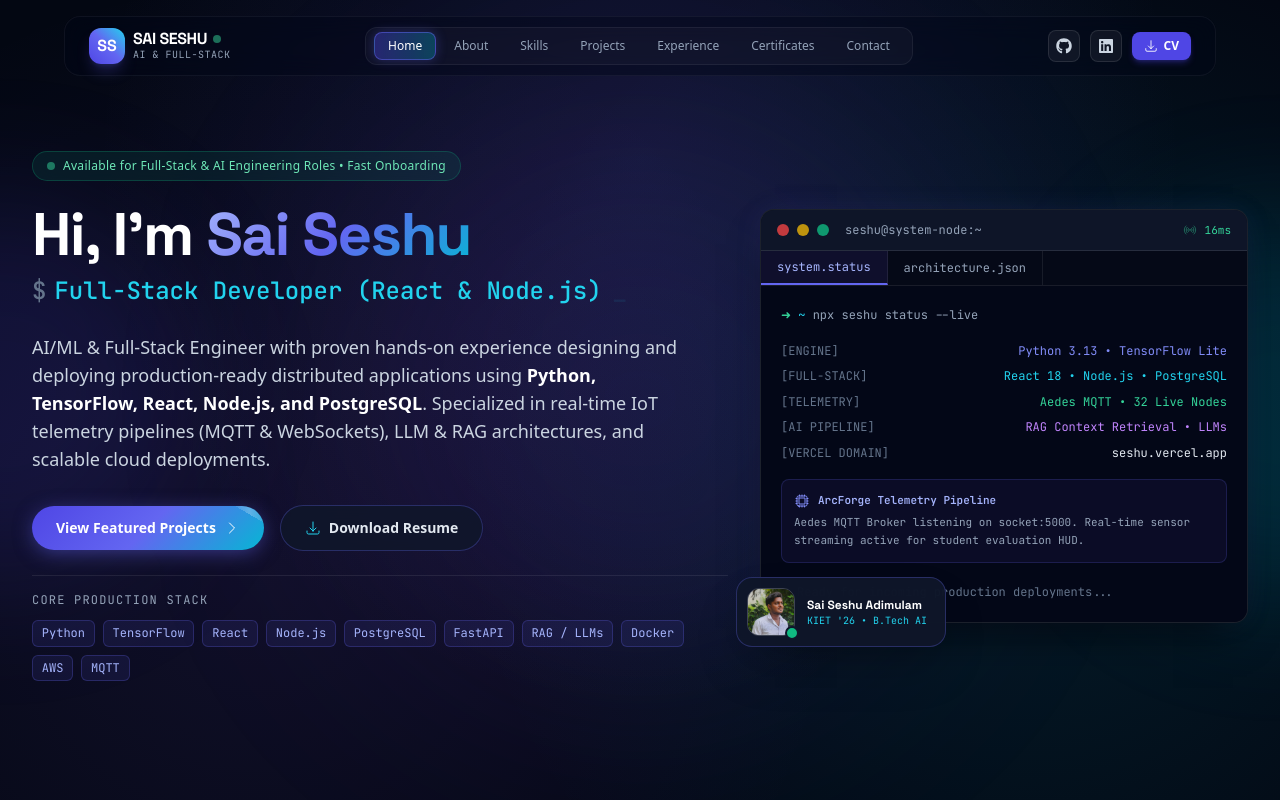
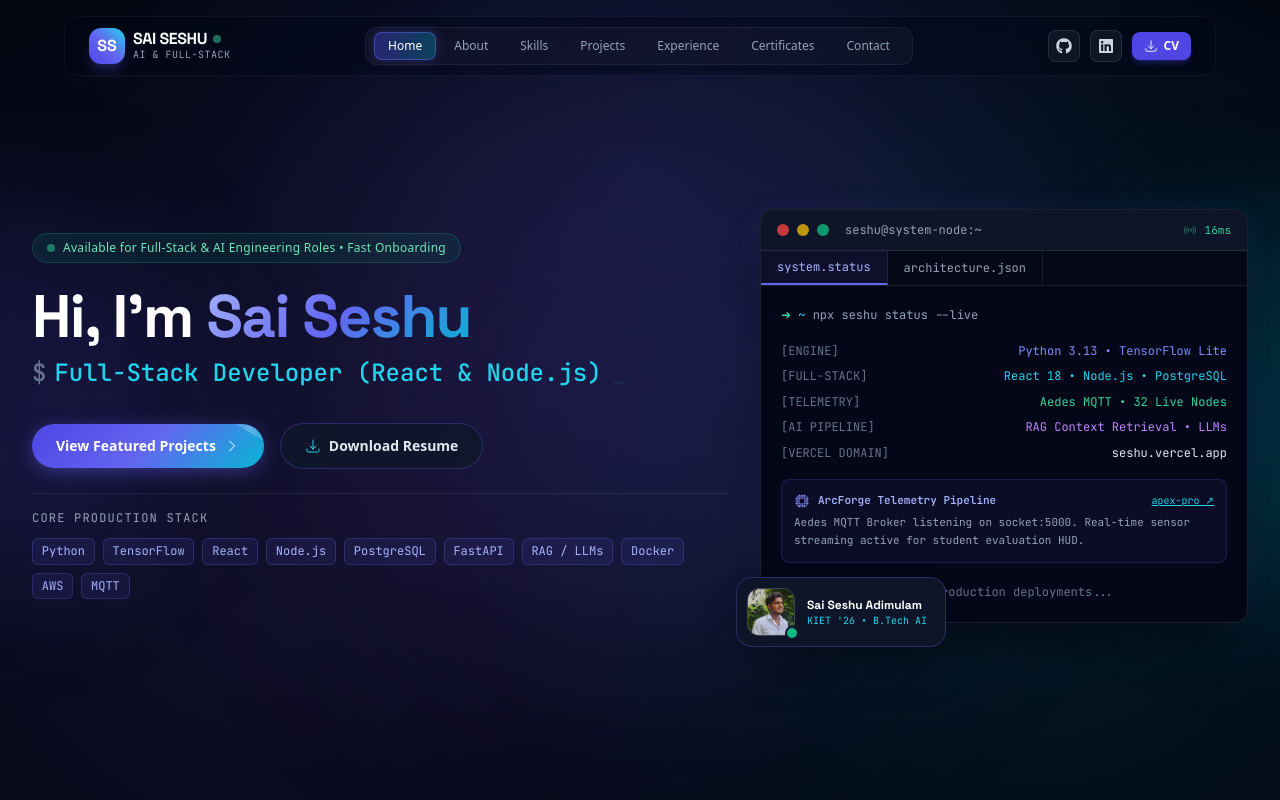
Before and after one commit to Seshu003/Personal_Portfolio, a React (Vite) app: page / in a window 1280 px wide. Shown: the top 800 px of the page. Built offline with nearby package versions, Linux system fonts and the light colour scheme; the HTML template or start-up script is replaced by a standard one.

Commit message:
Remove bio paragraph and update ArcForge IoT demo URL to https://apex-pro-sable.vercel.app/

```diff
--- a/src/components/Hero.jsx
+++ b/src/components/Hero.jsx
@@ -79,12 +79,6 @@ const Hero = () => {
               </div>
             </div>
 
-            {/* Bio Paragraph */}
-            <p className="text-base sm:text-lg text-slate-300 max-w-2xl leading-relaxed mx-auto lg:mx-0">
-              AI/ML &amp; Full-Stack Engineer with proven hands-on experience designing and deploying
-              production-ready distributed applications using <span className="text-white font-semibold">Python, TensorFlow, React, Node.js, and PostgreSQL</span>.
-              Specialized in real-time IoT telemetry pipelines (MQTT &amp; WebSockets), LLM &amp; RAG architectures, and scalable cloud deployments.
-            </p>
 
             {/* CTAs */}
             <div className="flex flex-wrap items-center justify-center lg:justify-start gap-4 pt-2">
@@ -206,9 +200,19 @@ const Hero = () => {
                     </div>
 
                     <div className="p-3 rounded-lg bg-indigo-950/30 border border-indigo-500/20 text-slate-300 text-[11px] space-y-1">
-                      <div className="flex items-center gap-2 text-indigo-300 font-semibold">
-                        <CpuChipIcon className="w-4 h-4 text-indigo-400" />
-                        <span>ArcForge Telemetry Pipeline</span>
+                      <div className="flex items-center justify-between">
+                        <div className="flex items-center gap-2 text-indigo-300 font-semibold">
+                          <CpuChipIcon className="w-4 h-4 text-indigo-400" />
+                          <span>ArcForge Telemetry Pipeline</span>
+                        </div>
+                        <a
+                          href="https://apex-pro-sable.vercel.app/"
+                          target="_blank"
+                          rel="noopener noreferrer"
+                          className="text-cyan-400 hover:text-cyan-300 font-mono text-[10px] underline"
+                        >
+                          apex-pro ↗
+                        </a>
                       </div>
                       <div className="text-slate-400">
                         Aedes MQTT Broker listening on socket:5000. Real-time sensor streaming active for student evaluation HUD.
--- a/src/components/Projects.jsx
+++ b/src/components/Projects.jsx
@@ -57,7 +57,7 @@ const Projects = () => {
       category: 'Full-Stack & IoT Systems',
       tags: ['React', 'Node.js/Express', 'PostgreSQL', 'Socket.IO', 'MQTT', 'JWT', 'Web Speech API'],
       github: 'https://github.com/Seshu003',
-      demo: 'https://seshu.vercel.app',
+      demo: 'https://apex-pro-sable.vercel.app/',
       isInteractiveTelemetry: true,
       features: [
         'Real-time IoT telemetry pipeline using Aedes MQTT & Socket.IO',
```
